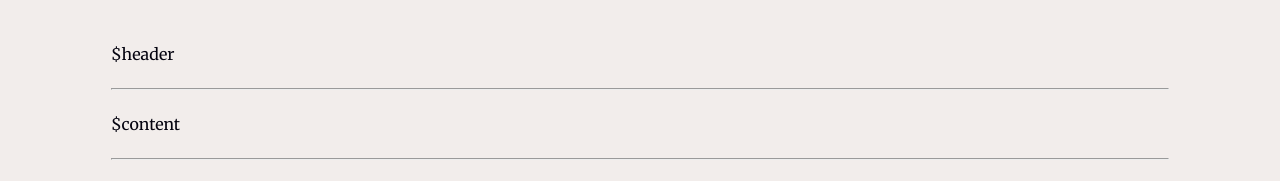
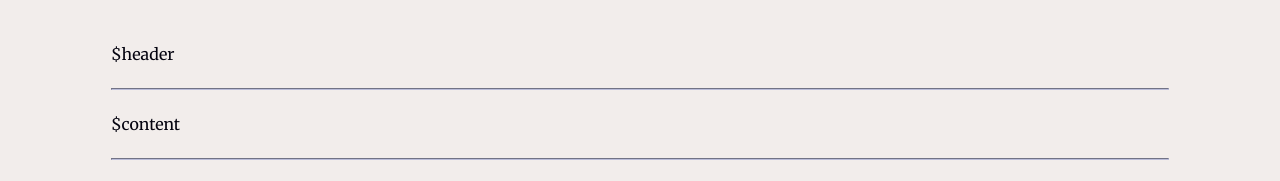
Before and after one commit to acikek/acikek.com, a website: page templates/pages/base.html in a window 1280 px wide. Shown: the top 181 px of the page. Drawn offline with nearby package versions, Linux system fonts and the light colour scheme; a web font is replaced by a local one.

Commit message:
dark mode

```diff
--- a/style.css
+++ b/style.css
@@ -1,13 +1,13 @@
 @import url('https://fonts.googleapis.com/css2?family=Merriweather:ital,opsz,wght@0,18..144,300..900;1,18..144,300..900&family=Volkhov:ital,wght@0,400;0,700;1,400;1,700&display=swap');
 
 :root {
-	/*color-scheme: light dark;*/
-	--white: #f2edeb;
-	--off-white: #e7deDa;
-	--gray: #babcd9;
-	--black: #04030f;
-	--red: #8b2635;
-	--pink: #ef798a;
+	color-scheme: light dark;
+	--white: light-dark(#f2edeb, #22202f);
+	--off-white: light-dark(#e7deda, #1b1826);
+	--gray: light-dark(#babcd9, #2f2a43);
+	--black: light-dark(#04030f, #e3d4ce);
+	--red: light-dark(#8b2635, #d35f70);
+	--pink: light-dark(#ef798a, #f6b6c0);
 	--blue: #1a535c;
 }
 
@@ -15,6 +15,7 @@
 	font-family: "Merriweather", serif;
 	font-style: normal;
 	color: var(--black);
+	scrollbar-color: var(--gray) var(--off-white);
 }
 
 ::selection {
@@ -37,6 +38,10 @@ body {
 hr {
 	margin-top: 3vh;
 	margin-bottom: 3vh;
+	border-color: var(--gray);
+	background-color: var(--gray);
+	color: var(--gray);
+	border-width: 0.5px;
 }
 
 a {
@@ -74,6 +79,12 @@ a i:hover {
 
 #title img {
 	filter: brightness(0) saturate(100%) invert(18%) sepia(34%) saturate(4030%) hue-rotate(328deg) brightness(93%) contrast(90%);
+}
+
+@media (prefers-color-scheme: dark) {
+	#title img {
+		filter: brightness(0) saturate(100%) invert(57%) sepia(80%) saturate(2754%) hue-rotate(314deg) brightness(90%) contrast(82%);
+	}
 }
 
 #title img+img {
```
Also changed, not shown: templates/pages/blogpost-header.html (+1 -1 lines), README.md.
